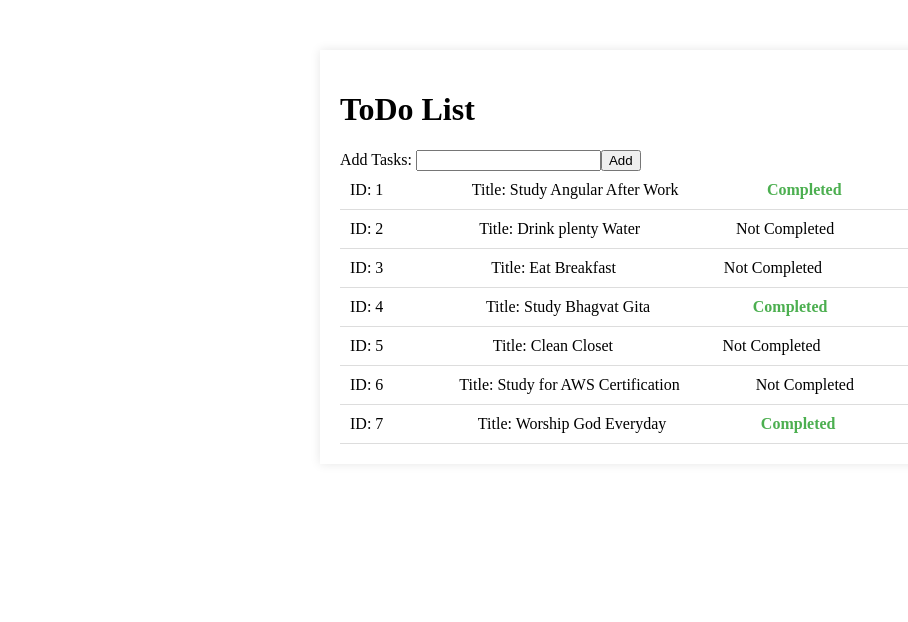
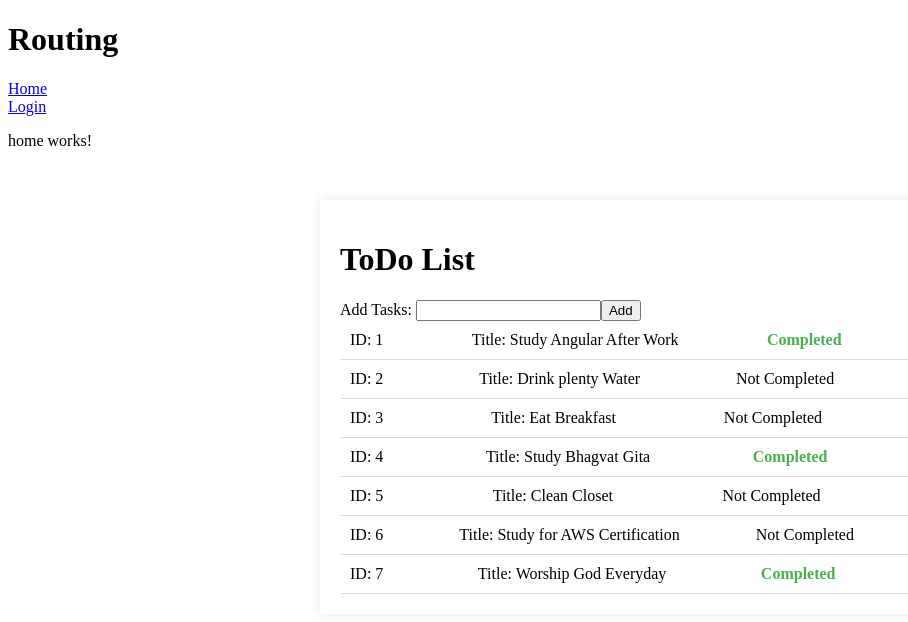
Before and after one commit to sansubed/ToDoUsingAngular, an Angular app: page /home in a window 1280 px wide. Before the commit this address led to /. Shown: the top 622 px of the page, without its empty margins (0-908 px from the left). Built offline with nearby package versions, Linux system fonts and the light colour scheme; data requests are answered from the project's data file.

Commit message:
routing added

```diff
--- a/src/app/app-routing.module.ts
+++ b/src/app/app-routing.module.ts
@@ -1,7 +1,20 @@
 import { NgModule } from '@angular/core';
 import { RouterModule, Routes } from '@angular/router';
+import { HomeComponent } from './home/home.component';
+import { LoginComponent } from './login/login.component';
 
-const routes: Routes = [];
+//make paths for routing
+const routes: Routes = [
+  {
+    path:'home',
+    component: HomeComponent
+
+  },
+  {
+    path:'login',
+    component:LoginComponent
+  }
+];
 
 @NgModule({
   imports: [RouterModule.forRoot(routes)],
--- a/src/app/app.component.html
+++ b/src/app/app.component.html
@@ -1,4 +1,11 @@
 <!-- app.component.html -->
+<h1>Routing</h1>
+  <div><a routerLink="home">Home</a></div>
+
+ <div> <a routerLink="login">Login</a></div>
+
+  <router-outlet></router-outlet>
+
 <div class="todo-list">
     <h1>{{ title }}</h1>
     <div *ngIf="errorMessage" class="error-message">{{ errorMessage }}</div>
--- /dev/null
+++ b/src/app/home/home.component.html
@@ -0,0 +1 @@
+<p>home works!</p>
--- /dev/null
+++ b/src/app/login/login.component.html
@@ -0,0 +1 @@
+<p>login works!</p>
```
Also changed, not shown: src/app/app.module.ts (+6 -2 lines), src/app/home/home.component.ts (added, +10 -0 lines), src/app/login/login.component.ts (added, +10 -0 lines), src/app/home/home.component.scss (added), src/app/login/login.component.scss (added), 2 other files (tests, documents, lock files or other folders).
